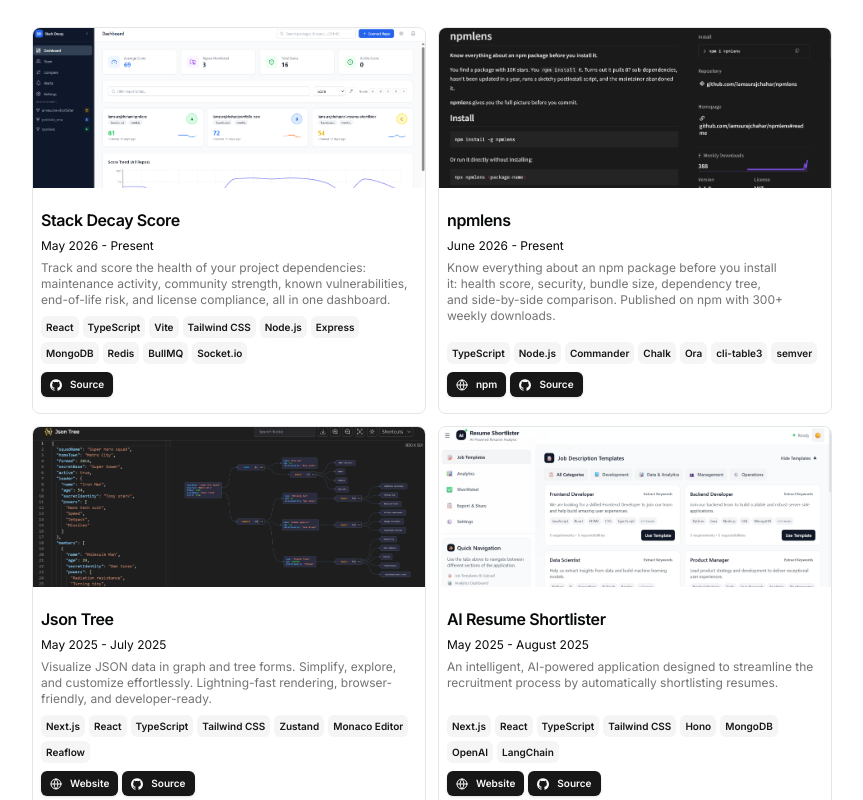
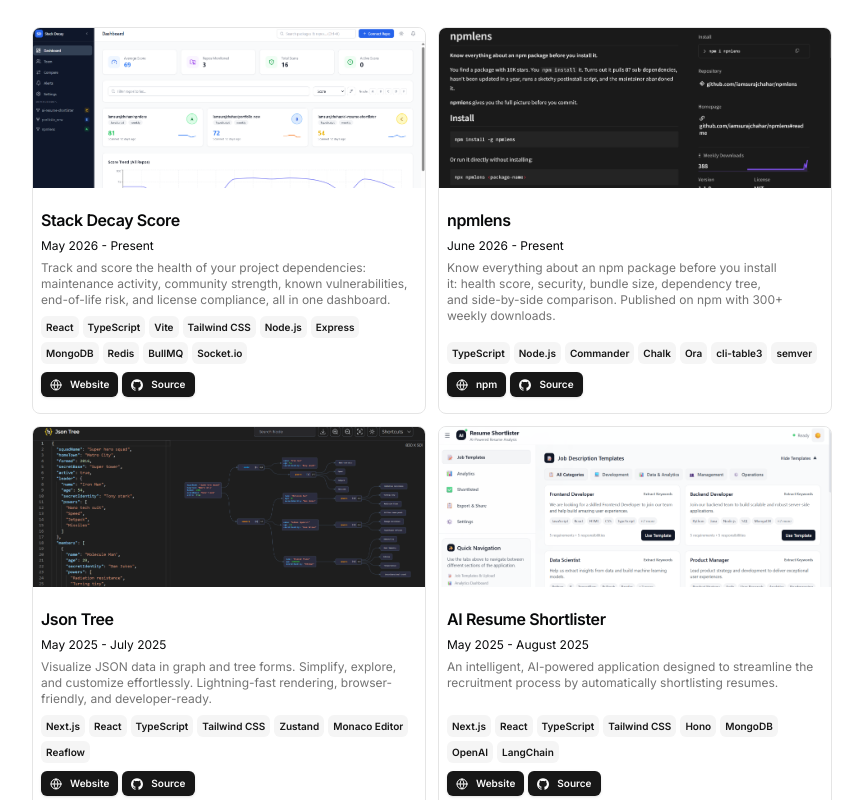
Before and after one commit to iamsurajchahar/portfolio_me, a Next.js app: page / in a window 1280 px wide. Shown: the part 1361-2161 px from the top of the page, without its empty margins (208-1071 px from the left). Built offline with nearby package versions, Linux system fonts and the light colour scheme.

Commit message:
Add live website link to Stack Decay Score project

```diff
--- a/src/data/resume.tsx
+++ b/src/data/resume.tsx
@@ -124,7 +124,7 @@ export const DATA = {
   projects: [
     {
       title: "Stack Decay Score",
-      href: "https://github.com/iamsurajchahar/stack-delay",
+      href: "https://stack-decay.vercel.app",
       dates: "May 2026 - Present",
       active: true,
       description:
@@ -142,6 +142,11 @@ export const DATA = {
         "Socket.io",
       ],
       links: [
+        {
+          type: "Website",
+          href: "https://stack-decay.vercel.app",
+          icon: <Icons.globe className="size-3" />,
+        },
         {
           type: "Source",
           href: "https://github.com/iamsurajchahar/stack-delay",
```
